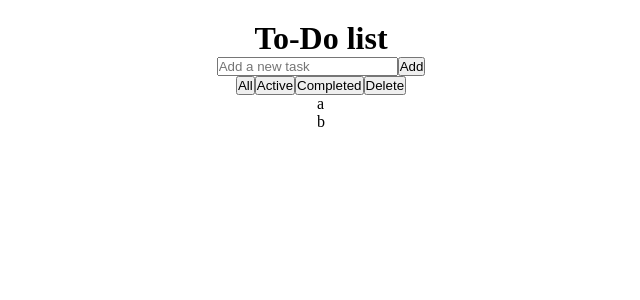
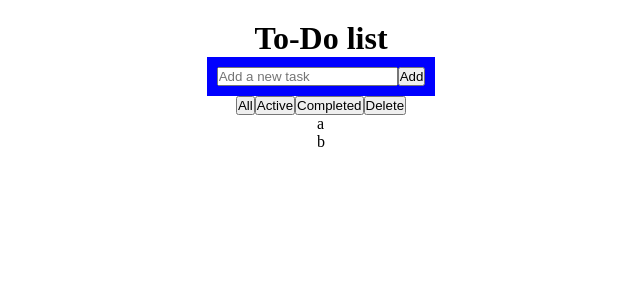
Before and after one commit to andyerdene/school-todo, a Next.js app: page / in a window 1280 px wide. Shown: the top 300 px of the page, without its empty margins (319-959 px from the left). Built offline with nearby package versions, Linux system fonts and the light colour scheme.

Commit message:
2 style on an element

```diff
--- a/src/app/page.js
+++ b/src/app/page.js
@@ -16,7 +16,7 @@ export default function Home() {
     <div>
       <div className={styles[`todo-container`]}>
         <h1>To-Do list</h1>
-        <div className={styles.flex}>
+        <div className={`${styles.flex} ${styles["bg-blue"]}`}>
           <input
             type="text"
             placeholder="Add a new task"
--- a/src/app/page.module.css
+++ b/src/app/page.module.css
@@ -8,3 +8,8 @@
 .flex {
   display: flex;
 }
+
+.bg-blue {
+  background-color: blue;
+  padding: 10px;
+}
```
